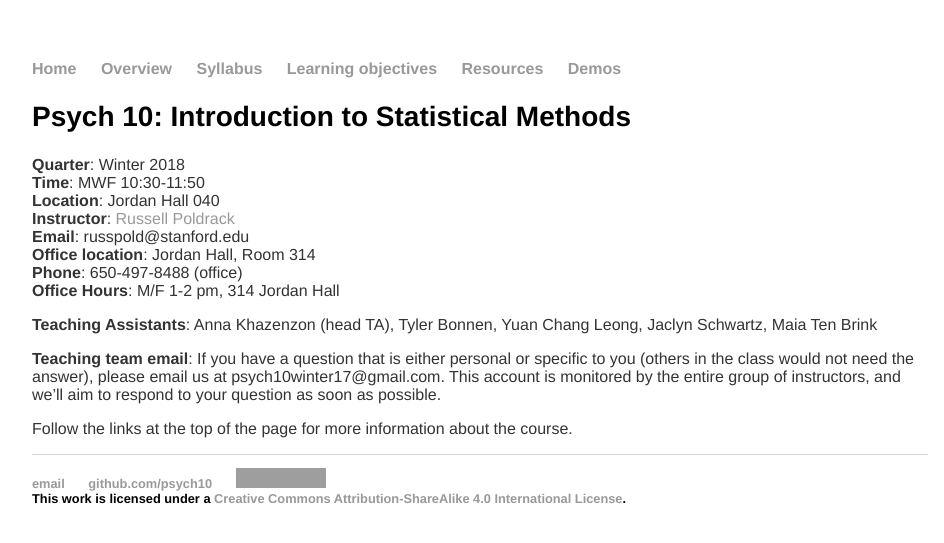
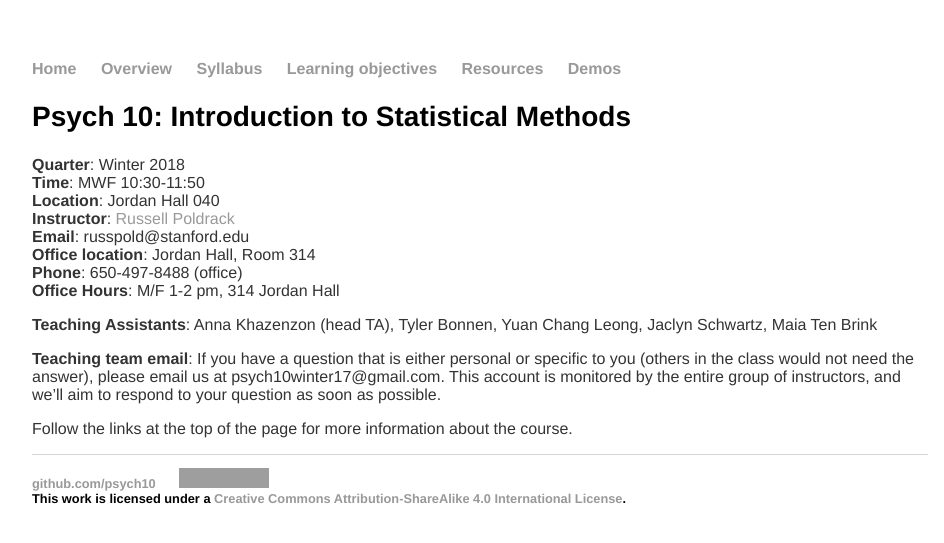
Before and after one commit to stats60/stats60.github.io, a Jekyll site: the page built from index.md, in a window 1280 px wide. Shown: the top 543 px of the page, without its empty margins (160-1104 px from the left). Built offline with Jekyll 4.4.1, drawn with Linux system fonts in a browser that asks for light colours; grey boxes are pictures that could not be loaded.

Commit message:
remove email

```diff
--- a/_layouts/default.html
+++ b/_layouts/default.html
@@ -23,7 +23,6 @@
             </div><!-- /.container -->
             <footer>
                 <ul>
-                    <li><a href="mailto:poldrack@gmail.com">email</a></li>
                     <li><a href="https://github.com/psych10">github.com/psych10</a></li>
                     <li><a rel="license" href="http://creativecommons.org/licenses/by-sa/4.0/"><img alt="Creative Commons License" style="border-width:0" src="https://i.creativecommons.org/l/by-sa/4.0/80x15.png" /></a><br />This work is licensed under a <a rel="license" href="http://creativecommons.org/licenses/by-sa/4.0/">Creative Commons Attribution-ShareAlike 4.0 International License</a>.</li>
                 </ul>
```
